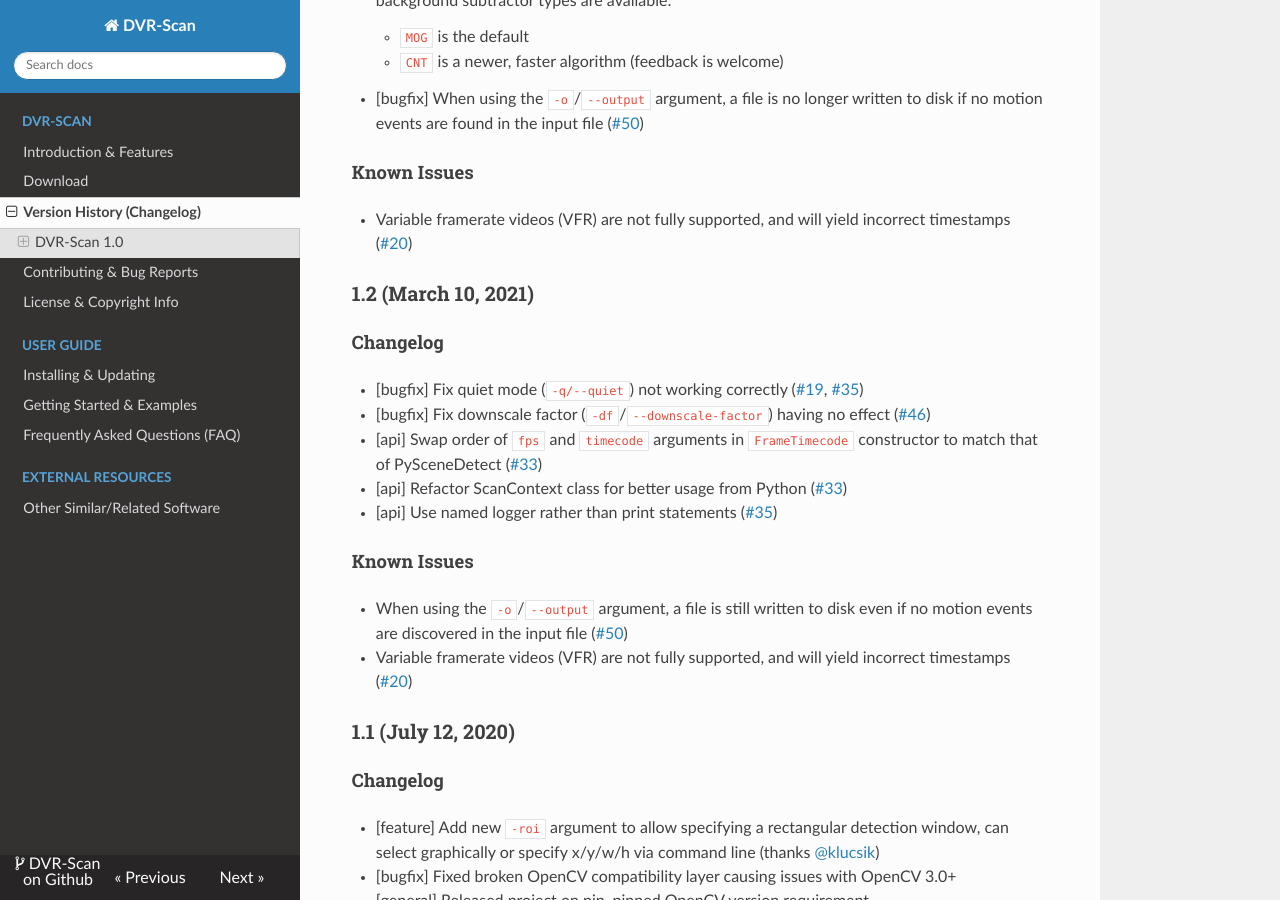
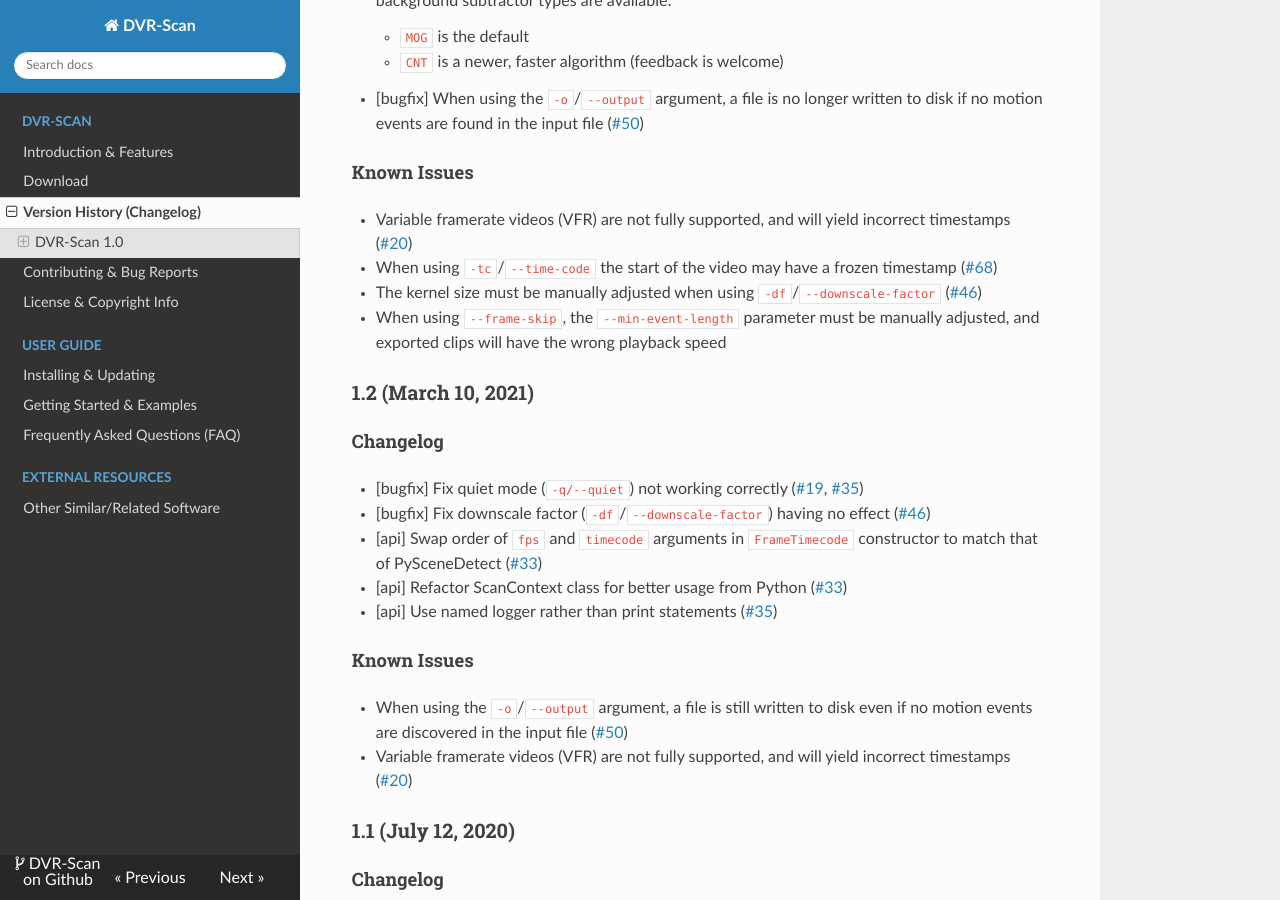
Before and after one commit to Breakthrough/DVR-Scan, an MkDocs documentation site: the page built from docs/changelog.md, in a window 1280 px wide and 900 px high, scrolled down 496 px. Built offline with MkDocs 1.6.1, drawn with Linux system fonts in a browser that asks for light colours; nearby versions of some CDN libraries; old or Windows-style settings are respelled for this version of MkDocs.

Commit message:
Update known issues.

```diff
--- a/docs/changelog.md
+++ b/docs/changelog.md
@@ -20,7 +20,9 @@
 #### Known Issues
 
  * Variable framerate videos (VFR) are not fully supported, and will yield incorrect timestamps ([#20](https://github.com/Breakthrough/DVR-Scan/issues/20))
-
+ * When using `-tc`/`--time-code` the start of the video may have a frozen timestamp ([#68](https://github.com/Breakthrough/DVR-Scan/issues/68))
+ * The kernel size must be manually adjusted when using `-df`/`--downscale-factor` ([#46](https://github.com/Breakthrough/DVR-Scan/issues/46))
+ * When using `--frame-skip`, the `--min-event-length` parameter must be manually adjusted, and exported clips will have the wrong playback speed
 
 ### 1.2 (March 10, 2021)
 
```
